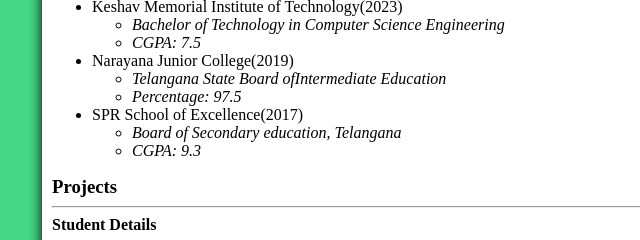
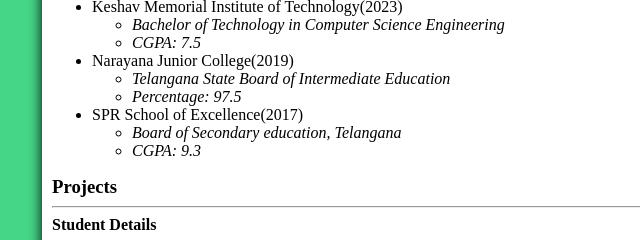
Before and after one commit to saiteja218/sample_2, a plain HTML site: page index.html in a window 1280 px wide. Shown: the part 146-386 px from the top of the page, 114-754 px from the left. Drawn offline with Linux system fonts and the light colour scheme.

Commit message:
Resume_project

```diff
--- a/index.html
+++ b/index.html
@@ -24,7 +24,7 @@
             </ul>
             <li>Narayana Junior College(2019)</li>
             <ul style="list-style-type:circle">
-                <li><em>Telangana State Board ofIntermediate Education</em></li>
+                <li><em>Telangana State Board of Intermediate Education</em></li>
                 <li><em>Percentage: 97.5</em></li>
             </ul>
             <li>SPR School of Excellence(2017)</li>
```
